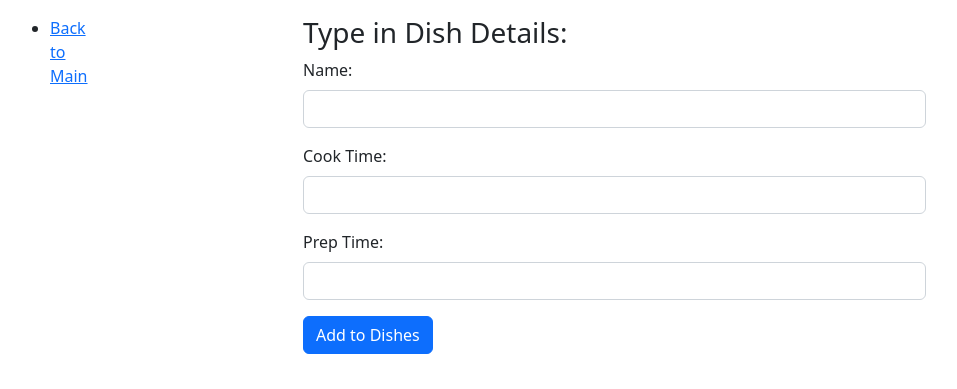
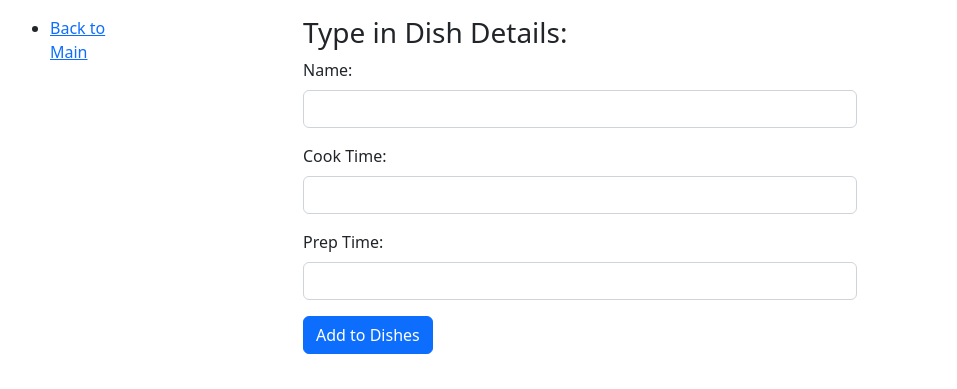
Before and after one commit to calistacprs/MOD5EP, a Django app: template M5E-DjangoTemplates-CaparasChuaSy/tapas/tapasapp/templates/tapasapp/add_menu.html in a window 1280 px wide. Shown: the part 56-445 px from the top of the page, without its empty margins (64-1021 px from the left). Run offline with Django 3.2, Linux system fonts and the light colour scheme; the template is opened without the code that fills it, so the values that code supplies are empty; some libraries are stand-ins or nearby versions.

Commit message:
fixed add menu and + sign in bas

```diff
--- a/M5E-DjangoTemplates-CaparasChuaSy/tapas/tapasapp/templates/tapasapp/add_menu.html
+++ b/M5E-DjangoTemplates-CaparasChuaSy/tapas/tapasapp/templates/tapasapp/add_menu.html
@@ -2,8 +2,8 @@
 {% load static %}
 
 {% block sidemenu %}
-<!-- Side Menu (Left Column) -->
-<div class="col-md-3">
+<!-- back to main -->
+<div class="col-md-5">
     <div class="side-menu">
         <ul>
             <li><a href="{% url 'view_menu' %}">Back to Main</a></li>
@@ -13,28 +13,28 @@
 {% endblock %}
 
 {% block content %}
-<div class="col-md-9">
+<div class="col-md-8">
     <h3>Type in Dish Details:</h3>
     <form>
-        <!-- Dish Name Input -->
+        <!-- dish name -->
         <div class="mb-3">
             <label for="name" class="form-label">Name:</label>
             <input type="text" id="name" name="name" class="form-control" required>
         </div>
 
-        <!-- Cooking Time Input -->
+        <!-- cooking time -->
         <div class="mb-3">
             <label for="cook_time" class="form-label">Cook Time:</label>
             <input type="text" id="cook_time" name="cook_time" class="form-control" required>
         </div>
 
-        <!-- Prep Time Input -->
+        <!-- prep time -->
         <div class="mb-3">
             <label for="prep_time" class="form-label">Prep Time:</label>
             <input type="text" id="prep_time" name="prep_time" class="form-control" required>
         </div>
 
-        <!-- Submit Button (not functional yet) -->
+        <!-- submit button -->
         <button type="submit" class="btn btn-primary">Add to Dishes</button>
     </form>
 </div>
--- a/M5E-DjangoTemplates-CaparasChuaSy/tapas/tapasapp/templates/tapasapp/base.html
+++ b/M5E-DjangoTemplates-CaparasChuaSy/tapas/tapasapp/templates/tapasapp/base.html
@@ -14,7 +14,7 @@
         <nav class="navbar navbar-dark bg-custom mb-3 sticky-top" style="background-color: #590404;">
             <div class="container-fluid">
                 <a class="navbar-brand mb-0" href="{% url 'view_menu' %}">My Tapas Menu</span> </a>
-                <a href="" style="color:white"><i class="material-icons">add</i></a>
+                <a href="{% url 'add_menu' %}" style="color:white"><i class="material-icons">add</i></a>
 
             </div>
 
```
Also changed, not shown: 2 other files.
